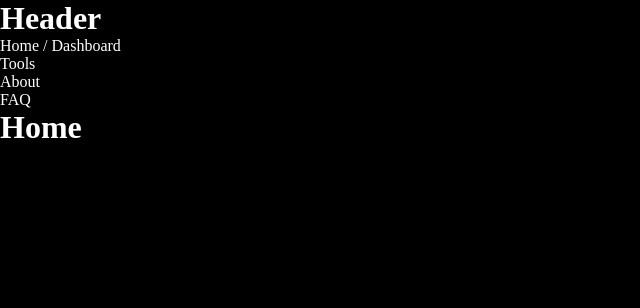
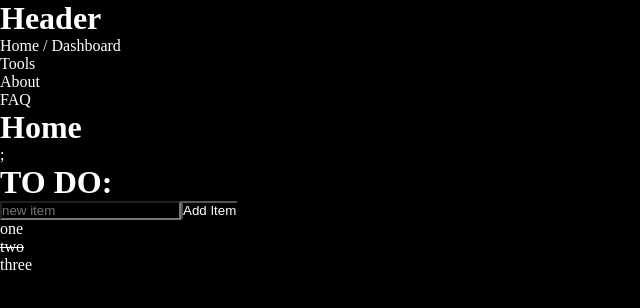
Before and after one commit to aneylon/HiveMind-Two, a React (Vite) app: page / in a window 1280 px wide. Shown: the top 308 px of the page, without its empty margins (0-640 px from the left). Built offline with nearby package versions, Linux system fonts and the light colour scheme.

Commit message:
Add ToDo component.

```diff
--- a/src/components/Home/Home.jsx
+++ b/src/components/Home/Home.jsx
@@ -1,3 +1,10 @@
+import { ToDo } from "../ToDo/ToDo";
+
 export const Home = () => {
-  return <h1>Home</h1>;
+  return (
+    <>
+      <h1>Home</h1>;
+      <ToDo />
+    </>
+  );
 };
--- /dev/null
+++ b/src/components/ToDo/ToDo.jsx
@@ -0,0 +1,60 @@
+import { useState } from "react";
+const startTodoItems = [
+  { id: 1, title: "one", completed: false },
+  { id: 2, title: "two", completed: true },
+  { id: 3, title: "three", completed: false },
+];
+export const ToDo = () => {
+  const [ToDoItems, SetToDoItems] = useState(startTodoItems);
+  const [newItem, setNewItem] = useState("");
+  const AddToDoItem = (event) => {
+    event.preventDefault();
+    SetToDoItems([
+      ...ToDoItems,
+      {
+        id: ToDoItems.length + 1,
+        title: newItem,
+        completed: false,
+      },
+    ]);
+    setNewItem("");
+  };
+  return (
+    <>
+      <h1>TO DO:</h1>
+      <form onSubmit={AddToDoItem}>
+        <input
+          name="newItem"
+          id="newItem"
+          type="text"
+          placeholder="new item"
+          value={newItem}
+          onChange={(e) => setNewItem(e.target.value)}
+        />
+        <button type="submit">Add Item</button>
+      </form>
+      <ul>
+        {ToDoItems.map((item) => {
+          return (
+            <li
+              key={item.id}
+              onClick={() => {
+                let temp = ToDoItems.slice();
+                temp[item.id - 1].completed = !temp[item.id - 1].completed;
+                SetToDoItems(temp);
+              }}
+            >
+              <p
+                style={{
+                  textDecoration: item.completed ? "line-through" : "none",
+                }}
+              >
+                {item.title}
+              </p>
+            </li>
+          );
+        })}
+      </ul>
+    </>
+  );
+};
```
Also changed, not shown: 1 other file (tests, documents, lock files or other folders).
